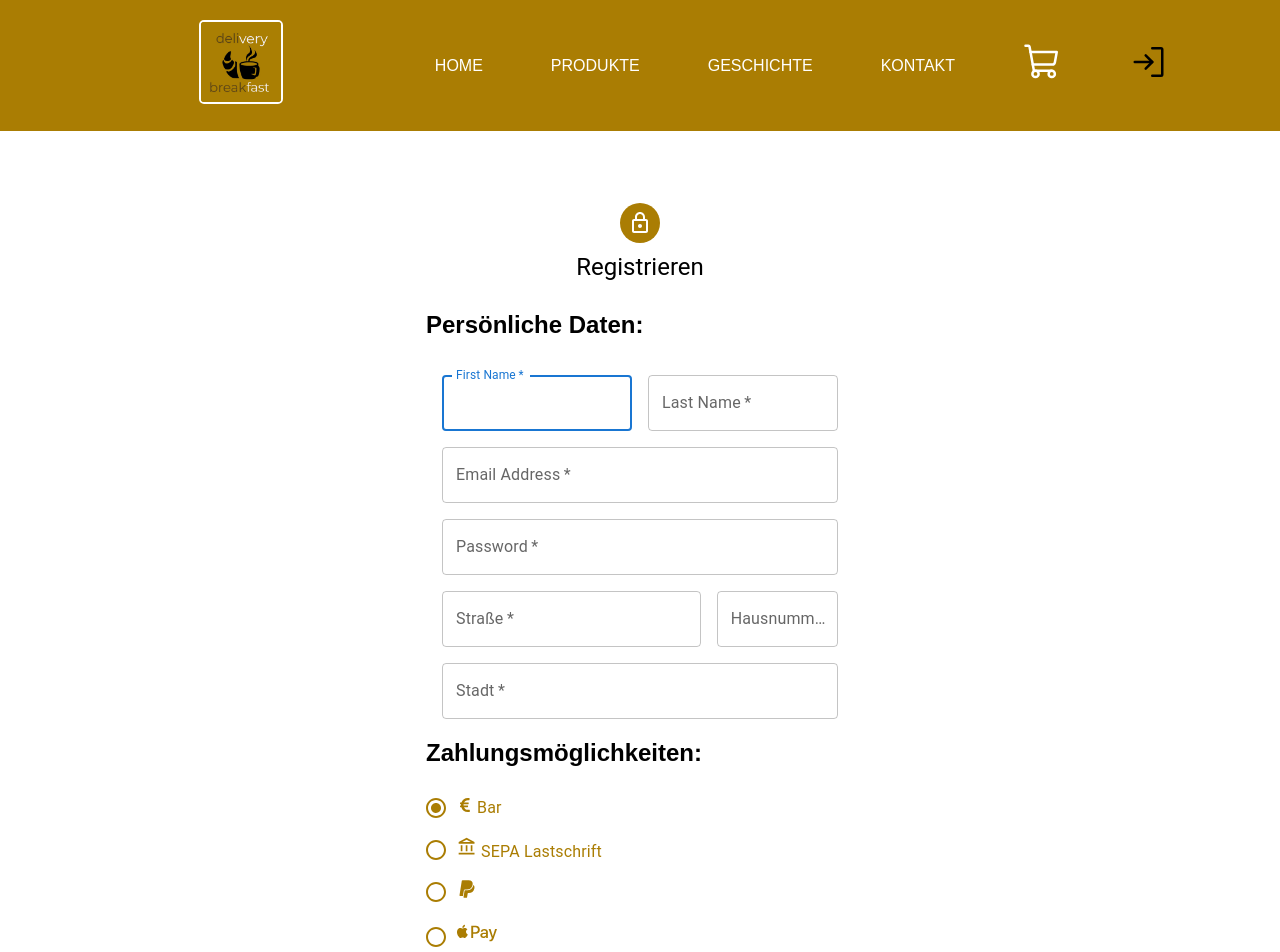
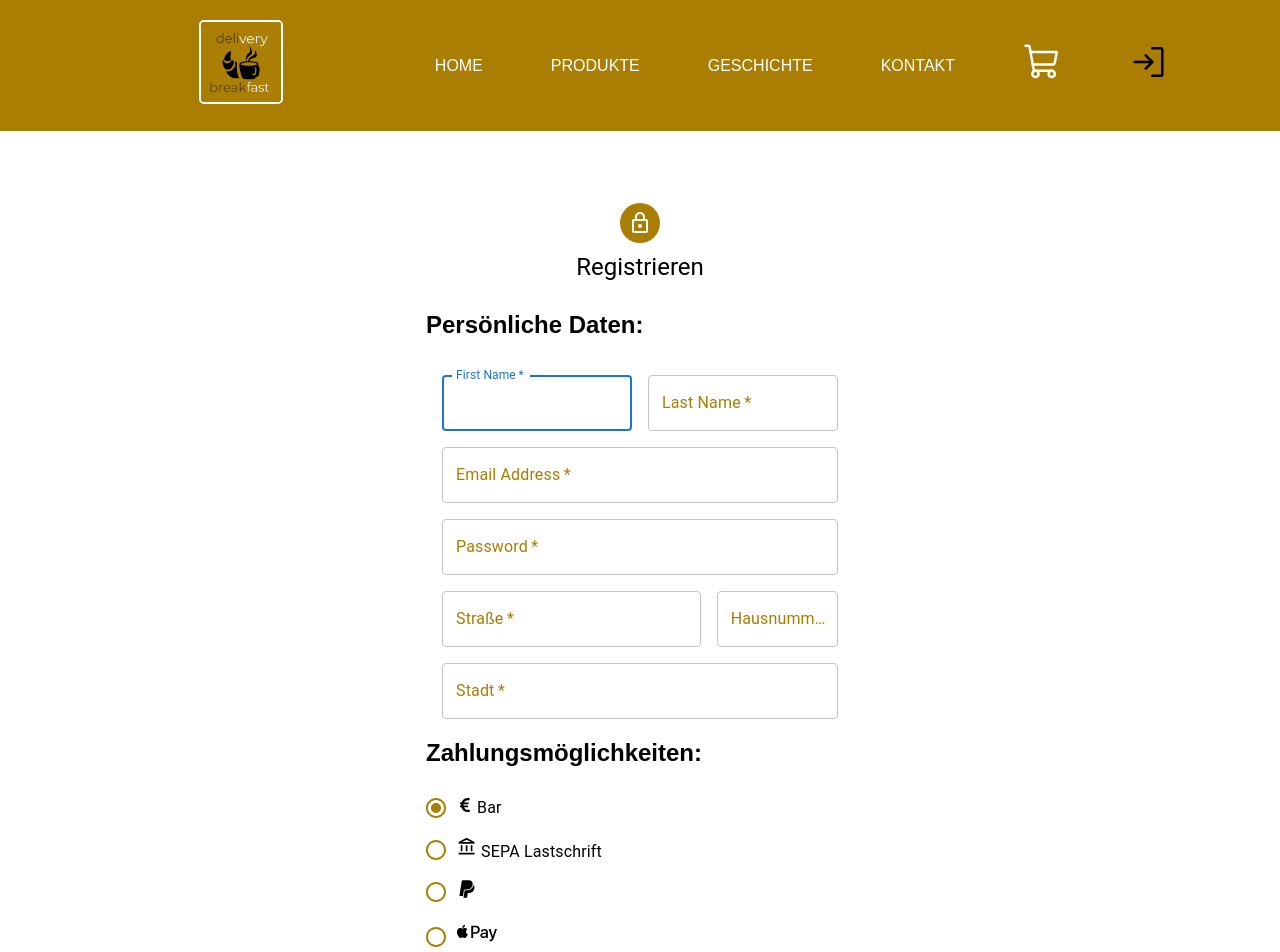
Before and after one commit to 2204Simon/Website-dynamisch, a React (Create React App) app in the folder my-app/: page /SignUp in a window 1280 px wide. Shown: the top 952 px of the page. Built offline with nearby package versions, Linux system fonts and the light colour scheme.

Commit message:
Farbe bei speichern, abbrechen usw

```diff
--- a/my-app/src/pages/logIn/SignUp.tsx
+++ b/my-app/src/pages/logIn/SignUp.tsx
@@ -95,6 +95,7 @@ export default function SignUp() {
                   InputLabelProps={{
                     sx: {
                       backgroundColor: "white",
+                      color: colors.companycolor,
                     },
                   }}
                 />
@@ -110,6 +111,7 @@ export default function SignUp() {
                   InputLabelProps={{
                     sx: {
                       backgroundColor: "white",
+                      color: colors.companycolor,
                     },
                   }}
                 />
@@ -125,6 +127,7 @@ export default function SignUp() {
                   InputLabelProps={{
                     sx: {
                       backgroundColor: "white",
+                      color: colors.companycolor,
                     },
                   }}
                 />
@@ -141,6 +144,7 @@ export default function SignUp() {
                   InputLabelProps={{
                     sx: {
                       backgroundColor: "white",
+                      color: colors.companycolor,
                     },
                   }}
                   inputProps={{
@@ -159,6 +163,7 @@ export default function SignUp() {
                   InputLabelProps={{
                     sx: {
                       backgroundColor: "white",
+                      color: colors.companycolor,
                     },
                   }}
                 />
@@ -173,6 +178,7 @@ export default function SignUp() {
                   InputLabelProps={{
                     sx: {
                       backgroundColor: "white",
+                      color: colors.companycolor,
                     },
                   }}
                 />
@@ -187,6 +193,7 @@ export default function SignUp() {
                   InputLabelProps={{
                     sx: {
                       backgroundColor: "white",
+                      color: colors.companycolor,
                     },
                   }}
                 />
@@ -201,9 +208,9 @@ export default function SignUp() {
                   <Grid item xs={12}>
                     <FormControlLabel
                       value="Barzahlung"
-                      control={<Radio style={{ color: "#aa7d03" }} />}
+                      control={<Radio style={{ color: colors.companycolor }} />}
                       label={
-                        <div style={{ color: "#aa7d03" }}>
+                        <div>
                           <FaEuroSign /> Bar
                         </div>
                       }
@@ -211,9 +218,9 @@ export default function SignUp() {
                   </Grid>
                   <FormControlLabel
                     value="SEPA Lastschriftmandat"
-                    control={<Radio style={{ color: "#aa7d03" }} />}
+                    control={<Radio style={{ color: colors.companycolor }} />}
                     label={
-                      <div style={{ color: "#aa7d03" }}>
+                      <div>
                         <AccountBalanceOutlinedIcon fontSize="small" /> SEPA
                         Lastschrift
                       </div>
@@ -222,9 +229,9 @@ export default function SignUp() {
                   <Grid item xs={12}>
                     <FormControlLabel
                       value="Paypal"
-                      control={<Radio style={{ color: "#aa7d03" }} />}
+                      control={<Radio style={{ color: colors.companycolor }} />}
                       label={
-                        <div style={{ color: "#aa7d03" }}>
+                        <div>
                           <FaPaypal size={20} />
                           <span></span>
                         </div>
@@ -234,9 +241,9 @@ export default function SignUp() {
                   <Grid item xs={12}>
                     <FormControlLabel
                       value="Apple Pay"
-                      control={<Radio style={{ color: "#aa7d03" }} />}
+                      control={<Radio style={{ color: colors.companycolor }} />}
                       label={
-                        <div style={{ color: "#aa7d03" }}>
+                        <div>
                           <FaApplePay size={40} />
                         </div>
                       }
--- a/my-app/src/pages/loggedIn/AdressData.tsx
+++ b/my-app/src/pages/loggedIn/AdressData.tsx
@@ -19,6 +19,7 @@ import FormControlLabel from "@mui/material/FormControlLabel";
 import Radio from "@mui/material/Radio";
 import AccountBalanceOutlinedIcon from "@mui/icons-material/AccountBalanceOutlined";
 import { FaPaypal, FaApplePay, FaEuroSign } from "react-icons/fa";
+import { colors } from "../general/constants";
 
 export default function AdressInformation(): JSX.Element {
   const dispatch = useDispatch();
@@ -70,6 +71,7 @@ export default function AdressInformation(): JSX.Element {
                 InputLabelProps={{
                   sx: {
                     backgroundColor: "white",
+                    color: colors.companycolor,
                   },
                 }}
               />
@@ -83,6 +85,7 @@ export default function AdressInformation(): JSX.Element {
                 InputLabelProps={{
                   sx: {
                     backgroundColor: "white",
+                    color: colors.companycolor,
                   },
                 }}
               />
@@ -96,6 +99,7 @@ export default function AdressInformation(): JSX.Element {
                 InputLabelProps={{
                   sx: {
                     backgroundColor: "white",
+                    color: colors.companycolor,
                   },
                 }}
               />
@@ -107,18 +111,20 @@ export default function AdressInformation(): JSX.Element {
                   name="payment"
                   defaultValue={"Barzahlung"}
                 >
+                  <Grid item xs={12}>
                     <FormControlLabel
                       value="Barzahlung"
-                    control={<Radio />}
+                      control={<Radio style={{ color: colors.companycolor }} />}
                       label={
                         <div>
                           <FaEuroSign /> Bar
                         </div>
                       }
                     />
+                  </Grid>
                   <FormControlLabel
                     value="SEPA Lastschriftmandat"
-                    control={<Radio />}
+                    control={<Radio style={{ color: colors.companycolor }} />}
                     label={
                       <div>
                         <AccountBalanceOutlinedIcon fontSize="small" /> SEPA
@@ -126,9 +132,10 @@ export default function AdressInformation(): JSX.Element {
                       </div>
                     }
                   />
+                  <Grid item xs={12}>
                     <FormControlLabel
                       value="Paypal"
-                    control={<Radio />}
+                      control={<Radio style={{ color: colors.companycolor }} />}
                       label={
                         <div>
                           <FaPaypal size={20} />
@@ -136,20 +143,30 @@ export default function AdressInformation(): JSX.Element {
                         </div>
                       }
                     />
+                  </Grid>
+                  <Grid item xs={12}>
                     <FormControlLabel
                       value="Apple Pay"
-                    control={<Radio />}
+                      control={<Radio style={{ color: colors.companycolor }} />}
                       label={
                         <div>
                           <FaApplePay size={40} />
                         </div>
                       }
                     />
+                  </Grid>
                 </RadioGroup>
               </FormControl>
             </Grid>
-            <Button type="submit">Speichern</Button>
-            <Button onClick={handleCancel}>Abbrechen</Button>
+            <Button style={{ color: colors.companycolor }} type="submit">
+              Speichern
+            </Button>
+            <Button
+              style={{ color: colors.companycolor }}
+              onClick={handleCancel}
+            >
+              Abbrechen
+            </Button>
           </form>
         ) : (
           <div>
```
Lines whose indentation alone changed are shown as unchanged.
